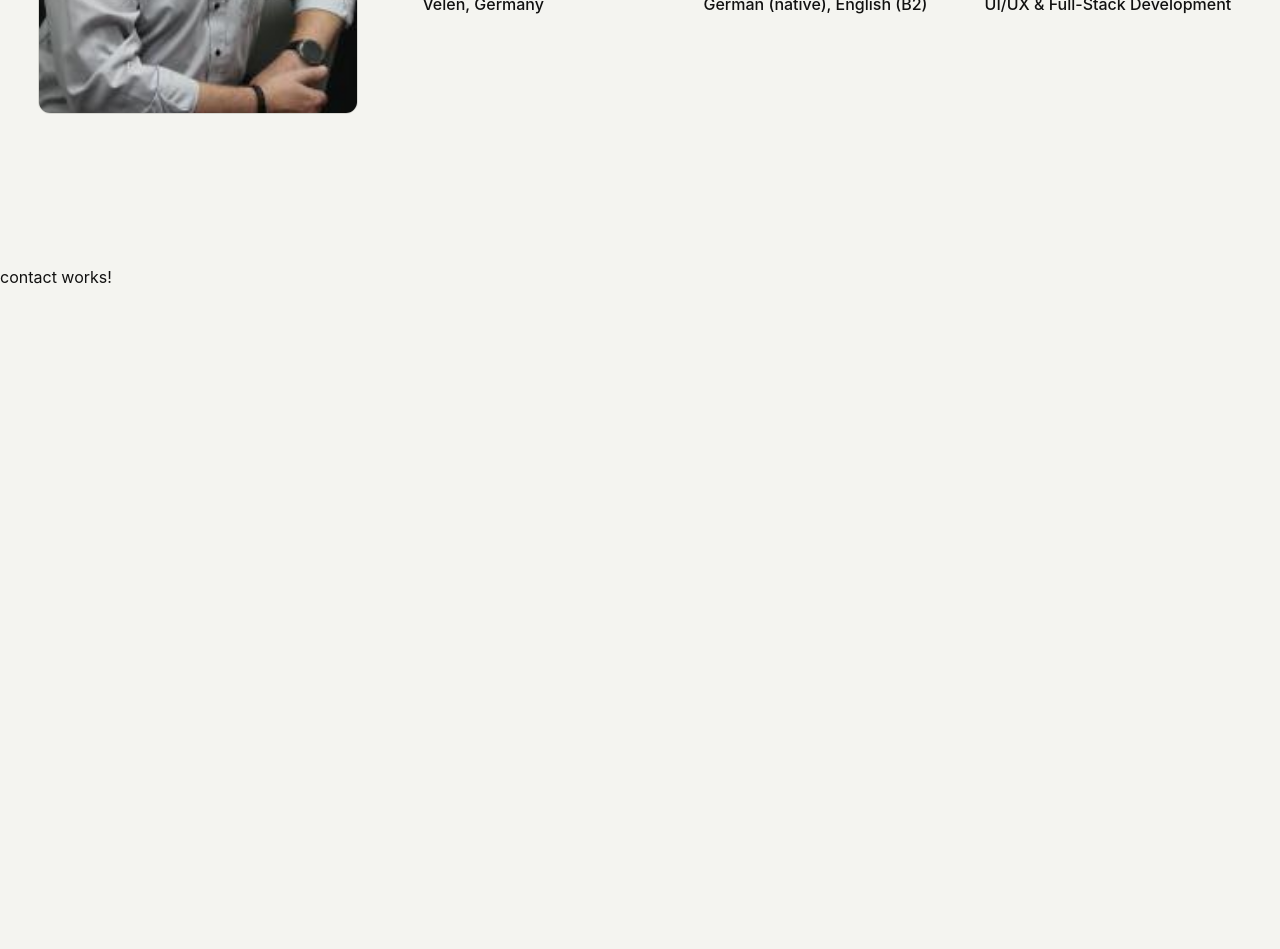
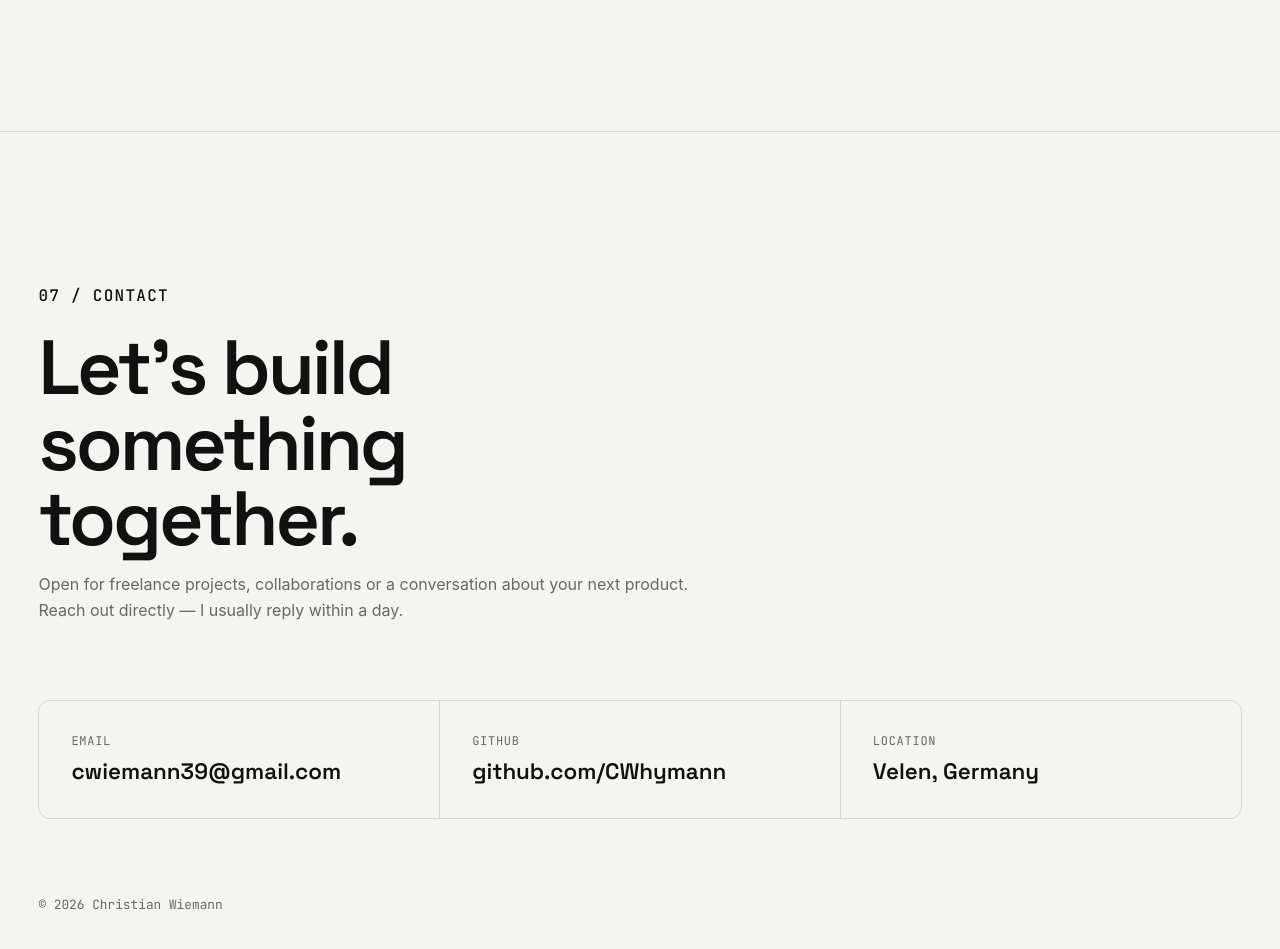
Before and after one commit to CWhymann/portfolio-pro, an Angular app: page / in a window 1280 px wide. Shown: the part 8100-9049 px from the top of the page. Before the commit the page ends 8387 px from the top, so only its background shows below. Built offline with nearby package versions, Linux system fonts and the light colour scheme; a web font is replaced by a local one.

Commit message:
feat: add contact section

```diff
--- a/public/i18n/en.json
+++ b/public/i18n/en.json
@@ -97,6 +97,14 @@
     "focusValue": "UI/UX & Full-Stack Development"
   },
 
+  "contact": {
+    "label": "07 / CONTACT",
+    "title": "Let's build something together.",
+    "text": "Open for freelance projects, collaborations or a conversation about your next product. Reach out directly — I usually reply within a day.",
+    "emailLabel": "Email",
+    "locationLabel": "Location"
+  },
+
   "capabilities": {
     "label": "02 / CAPABILITIES",
     "title": "Building digital experiences from frontend to backend.",
--- a/src/app/features/about/about.scss
+++ b/src/app/features/about/about.scss
@@ -95,7 +95,7 @@
 @media (min-width: 768px) {
   .about {
     &__layout {
-      grid-template-columns: 20rem 1fr;
+      grid-template-columns: 12rem 1fr;
     }
 
     &__photo {
--- a/src/app/features/contact/contact.html
+++ b/src/app/features/contact/contact.html
@@ -1 +1,32 @@
-<p>contact works!</p>
+<section class="contact" id="contact">
+  <div class="container">
+    <div class="contact__header">
+      <p class="contact__label">{{ translation.translate('contact.label') }}</p>
+      <h2 class="contact__title">{{ translation.translate('contact.title') }}</h2>
+      <p class="contact__text">{{ translation.translate('contact.text') }}</p>
+    </div>
+
+    <div class="contact__grid">
+      <a class="contact__card" href="mailto:cwiemann39@gmail.com">
+        <span class="contact__card-label">{{ translation.translate('contact.emailLabel') }}</span>
+        <span class="contact__card-value">cwiemann39&#64;gmail.com</span>
+      </a>
+
+      <a class="contact__card" href="https://github.com/CWhymann" target="_blank" rel="noopener">
+        <span class="contact__card-label">GitHub</span>
+        <span class="contact__card-value">github.com/CWhymann</span>
+      </a>
+
+      <div class="contact__card contact__card--static">
+        <span class="contact__card-label">{{
+          translation.translate('contact.locationLabel')
+        }}</span>
+        <span class="contact__card-value">Velen, Germany</span>
+      </div>
+    </div>
+
+    <div class="contact__footer">
+      <p>© 2026 Christian Wiemann</p>
+    </div>
+  </div>
+</section>
--- a/src/app/features/contact/contact.scss
+++ b/src/app/features/contact/contact.scss
@@ -0,0 +1,92 @@
+.contact {
+  padding-block: clamp(6rem, 12vw, 12rem);
+  border-top: 1px solid var(--color-line);
+
+  &__header {
+    max-width: 42rem;
+    margin-bottom: clamp(3rem, 6vw, 5rem);
+  }
+
+  &__label {
+    margin: 0 0 1.5rem;
+    font-family: var(--font-mono);
+    font-size: var(--text-nav);
+    font-weight: 500;
+    letter-spacing: 0.08em;
+  }
+
+  &__title {
+    margin: 0 0 1rem;
+    font-family: var(--font-display);
+    font-size: clamp(2.5rem, 6vw, 6rem);
+    font-weight: 600;
+    line-height: 0.98;
+    letter-spacing: -0.04em;
+  }
+
+  &__text {
+    margin: 0;
+    font-family: var(--font-body);
+    font-size: 1rem;
+    line-height: 1.6;
+    color: var(--color-muted);
+  }
+
+  &__grid {
+    display: grid;
+    grid-template-columns: 1fr;
+    gap: 1px;
+    background: var(--color-line);
+    border: 1px solid var(--color-line);
+    border-radius: 0.75rem;
+    overflow: hidden;
+  }
+
+  &__card {
+    display: flex;
+    flex-direction: column;
+    gap: 0.5rem;
+    padding: clamp(1.5rem, 3vw, 2rem);
+    background: var(--color-bg);
+    color: var(--color-text);
+    text-decoration: none;
+    transition: background var(--transition-fast);
+
+    &:hover {
+      background: var(--color-line);
+    }
+
+    &--static:hover {
+      background: var(--color-bg);
+    }
+  }
+
+  &__card-label {
+    font-family: var(--font-mono);
+    font-size: 0.75rem;
+    letter-spacing: 0.06em;
+    text-transform: uppercase;
+    color: var(--color-muted);
+  }
+
+  &__card-value {
+    font-family: var(--font-display);
+    font-size: clamp(1.1rem, 2vw, 1.4rem);
+    font-weight: 600;
+  }
+
+  &__footer {
+    margin-top: clamp(3rem, 6vw, 5rem);
+    font-family: var(--font-mono);
+    font-size: 0.8rem;
+    color: var(--color-muted);
+  }
+}
+
+@media (min-width: 768px) {
+  .contact {
+    &__grid {
+      grid-template-columns: repeat(3, 1fr);
+    }
+  }
+}
--- a/src/app/features/contact/contact.ts
+++ b/src/app/features/contact/contact.ts
@@ -1,4 +1,5 @@
 import { Component } from '@angular/core';
+import { Translation } from '../../core/translation';
 
 @Component({
   imports: [],
@@ -6,4 +7,6 @@ import { Component } from '@angular/core';
   styleUrl: './contact.scss',
   templateUrl: './contact.html',
 })
-export class Contact {}
+export class Contact {
+  constructor(public translation: Translation) {}
+}
```
Also changed, not shown: public/i18n/de.json (+8 -0 lines), public/i18n/es.json (+8 -0 lines), public/i18n/it.json (+8 -0 lines), public/i18n/nl.json (+8 -0 lines).
